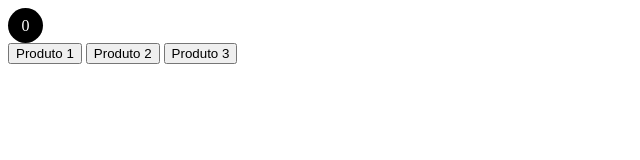
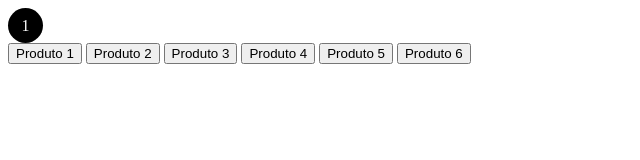
Before and after one commit to vanessa-dev/aula-js-mentoria, a plain HTML site: page index.html in a window 1280 px wide. Both pictures are taken after a click on the button "Produto 1". Shown: the whole page, without its empty margins (0-640 px from the left). Drawn offline with nearby package versions, Linux system fonts and the light colour scheme.

Commit message:
fix: adicionar produtos na sacola.

```diff
--- a/index.html
+++ b/index.html
@@ -36,6 +36,9 @@
   <button data-id="1">Produto 1</button>
   <button data-id="2">Produto 2</button>
   <button data-id="3">Produto 3</button>
+  <button data-id="4">Produto 4</button>
+  <button data-id="5">Produto 5</button>
+  <button data-id="6">Produto 6</button>
  <!-- <script src="javascript/script.js"></script> -->
  <!-- <script src="javascript/exercicio.js"></script> -->
  <script src="javascript/assincrono.js"></script>
--- a/javascript/assincrono.js
+++ b/javascript/assincrono.js
@@ -61,26 +61,25 @@
 //  piadas();
 // });
 
-const btn = document.querySelectorAll("button");
-const produtosExistenteSacola = JSON.parse(localStorage.getItem("Sacola"));
-const sacola = document.querySelector(".sacola");
-let produtos = [];
-btn.forEach(element => {
-  element.addEventListener("click", function() {
-    let produto = this.getAttribute("data-id");
-    console.log(produtosExistenteSacola);
-    if (produtosExistenteSacola.lenght) {
-      produtosExistenteSacola.forEach(function(item) {
+// Ao clicar no produto adicionar esse produto na sacola.
+// Não permitir que um produto seja adicionado mais de uma vez na sacola.
+let sacola = document.querySelector(".sacola");
+let arrayProdutos = document.querySelectorAll("button");
+let produtosSacola  = localStorage.getItem("Sacola") ? JSON.parse(localStorage.getItem("Sacola")) : [] ;
+sacola.innerHTML = produtosSacola.length;
+arrayProdutos.forEach(function(produto) {
+  produto.addEventListener("click", function() {
+   let produtoSerAdicionado =  this.getAttribute("data-id");
+    if (!produtosSacola.length) {
+      produtosSacola.push({"idProduto": produtoSerAdicionado});
+    }
 
-        console.log(item);
-        if(item.id != produto) {
-          produtos.push({"id": produto});
-        }
-      });
-    } else {
-      produtos.push({"id": produto});
+    let existeProduto = produtosSacola.find(element => element.idProduto == produtoSerAdicionado);
+    if (!existeProduto) {
+      produtosSacola.push({"idProduto": produtoSerAdicionado});
     }
-    localStorage.setItem("Sacola", JSON.stringify(produtos));
-    // sacola.innerText = qtdSacola;
-  })
+    localStorage.setItem("Sacola", JSON.stringify(produtosSacola));
+    sacola.innerHTML = produtosSacola.length;
+
+  });
 });
```
